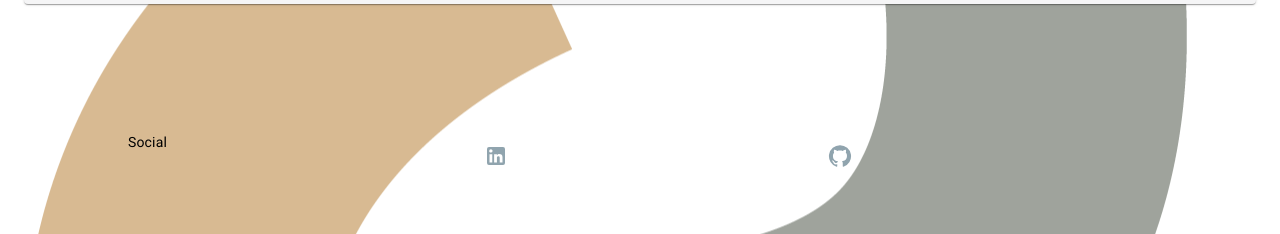
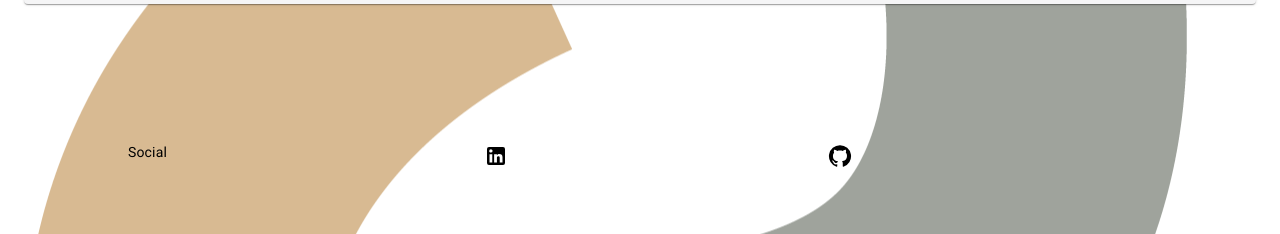
Before and after one commit to FedericoAcostaDev/new-portfolio, a React (Create React App) app: page / in a window 1280 px wide. Shown: the part 1689-1923 px from the top of the page. Built offline with nearby package versions, Linux system fonts and the light colour scheme.

Commit message:
fixed footer

```diff
--- a/src/components/Footer/Footer.js
+++ b/src/components/Footer/Footer.js
@@ -5,10 +5,15 @@ import { makeStyles, ThemeProvider } from "@material-ui/core";
 import LinkedInIcon from "@mui/icons-material/LinkedIn";
 import GitHubIcon from "@mui/icons-material/GitHub";
 import theme from "../../theme";
+import { Gradient } from "@material-ui/icons";
 
 const useStyles = makeStyles((theme) => ({
   container: {
     padding: "10vw",
+    //backgroundColor:'#F5F5F6',
+  },
+  title: {
+    marginTop: '10px',
   },
 }));
 
@@ -19,25 +24,26 @@ const Footer = () => {
   return (
     <ThemeProvider theme={theme}>
       <Grid
+
         container
         className={classes.container}
         direction="row"
         spacing={1}
         justifyContent="flex-start"
       >
-        <Grid item xs>
+        <Grid item xs className={classes.title}>
           <Typography variant="body2" gutterBottom>
             Social
           </Typography>
         </Grid>
         <Grid item xs>
-        <IconButton color="primary"
+        <IconButton color="inherit"
         href="https://www.linkedin.com/in/fede-acosta-b11a22211/">
           <LinkedInIcon/>
           </IconButton>
         </Grid>
         <Grid item xs>
-        <IconButton color="primary"
+        <IconButton color="inherit"
         href="https://github.com/FedericoAcostaDev">
           <GitHubIcon />
           </IconButton>
```
